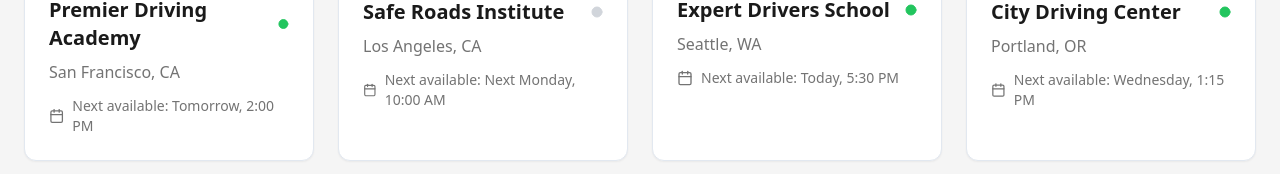
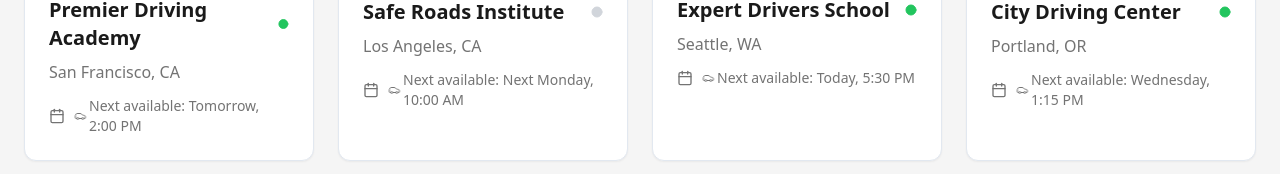
Before and after one commit to abdellahbenhammou/drivehub-directory, a React (Vite) app: page / in a window 1280 px wide. Shown: the part 667-841 px from the top of the page. Built offline with nearby package versions, Linux system fonts and the light colour scheme.

Commit message:
Add moving car icon for availability
Implement a small moving car icon next to the calendar icon in the SchoolCard component to indicate the service available on the shown next availability.
[skip gpt_engineer]

```diff
--- a/src/components/SchoolCard.tsx
+++ b/src/components/SchoolCard.tsx
@@ -1,4 +1,4 @@
-import { Star, Circle, Calendar } from "lucide-react";
+import { Star, Circle, Calendar, Car } from "lucide-react";
 import { Card } from "@/components/ui/card";
 import { Button } from "@/components/ui/button";
 
@@ -62,7 +62,10 @@ export const SchoolCard = ({
         <p className="text-muted-foreground mb-3">{location}</p>
         {nextAvailable && (
           <div className="flex items-center gap-2 text-sm text-muted-foreground">
-            <Calendar className="w-4 h-4" />
+            <div className="flex items-center gap-1">
+              <Calendar className="w-4 h-4" />
+              <Car className="w-3 h-3 animate-[move-right_2s_ease-in-out_infinite]" />
+            </div>
             <span>Next available: {nextAvailable}</span>
           </div>
         )}
--- a/tailwind.config.ts
+++ b/tailwind.config.ts
@@ -59,6 +59,10 @@ export default {
           "0%": { opacity: "0", transform: "translateY(20px)" },
           "100%": { opacity: "1", transform: "translateY(0)" },
         },
+        "move-right": {
+          "0%, 100%": { transform: "translateX(0)" },
+          "50%": { transform: "translateX(10px)" },
+        },
       },
       animation: {
         "fade-in": "fade-in 0.6s ease-out",
```
